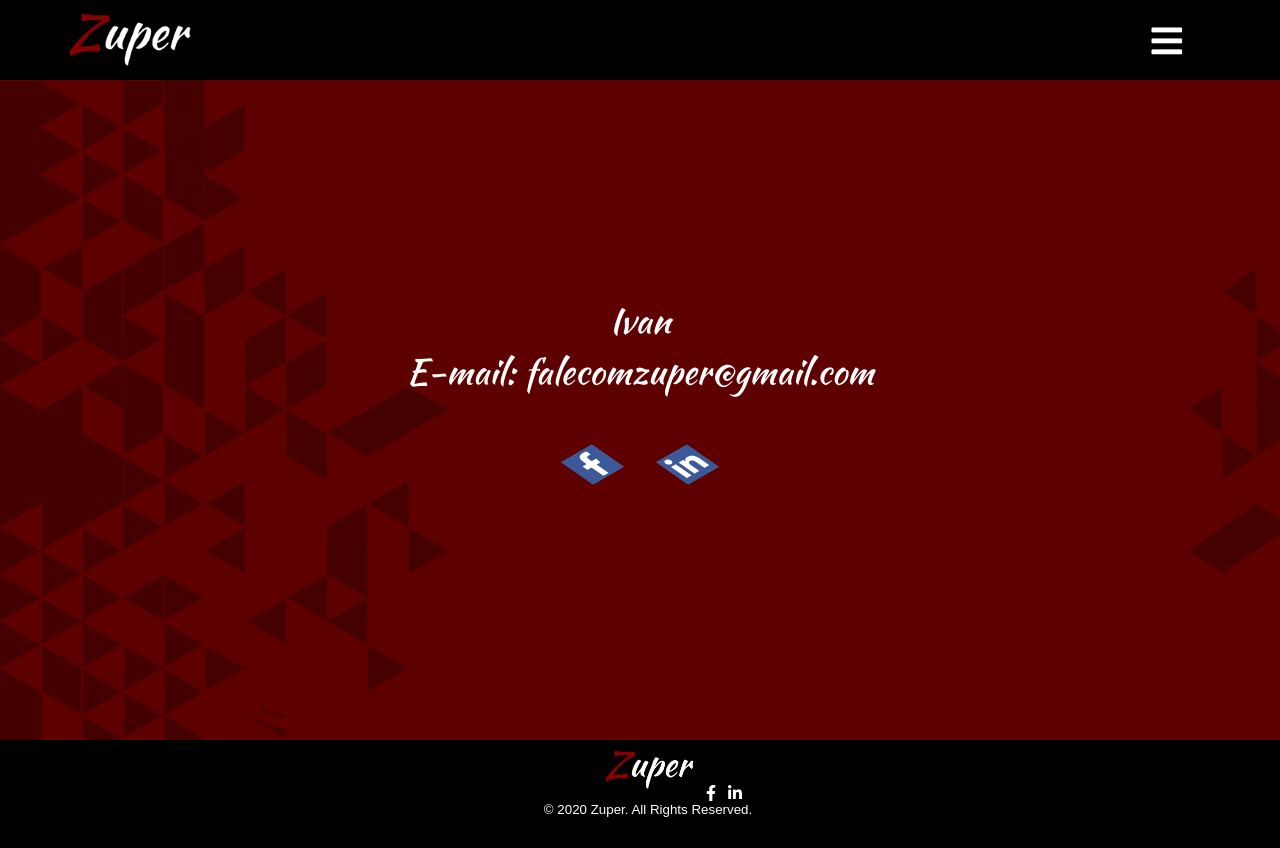
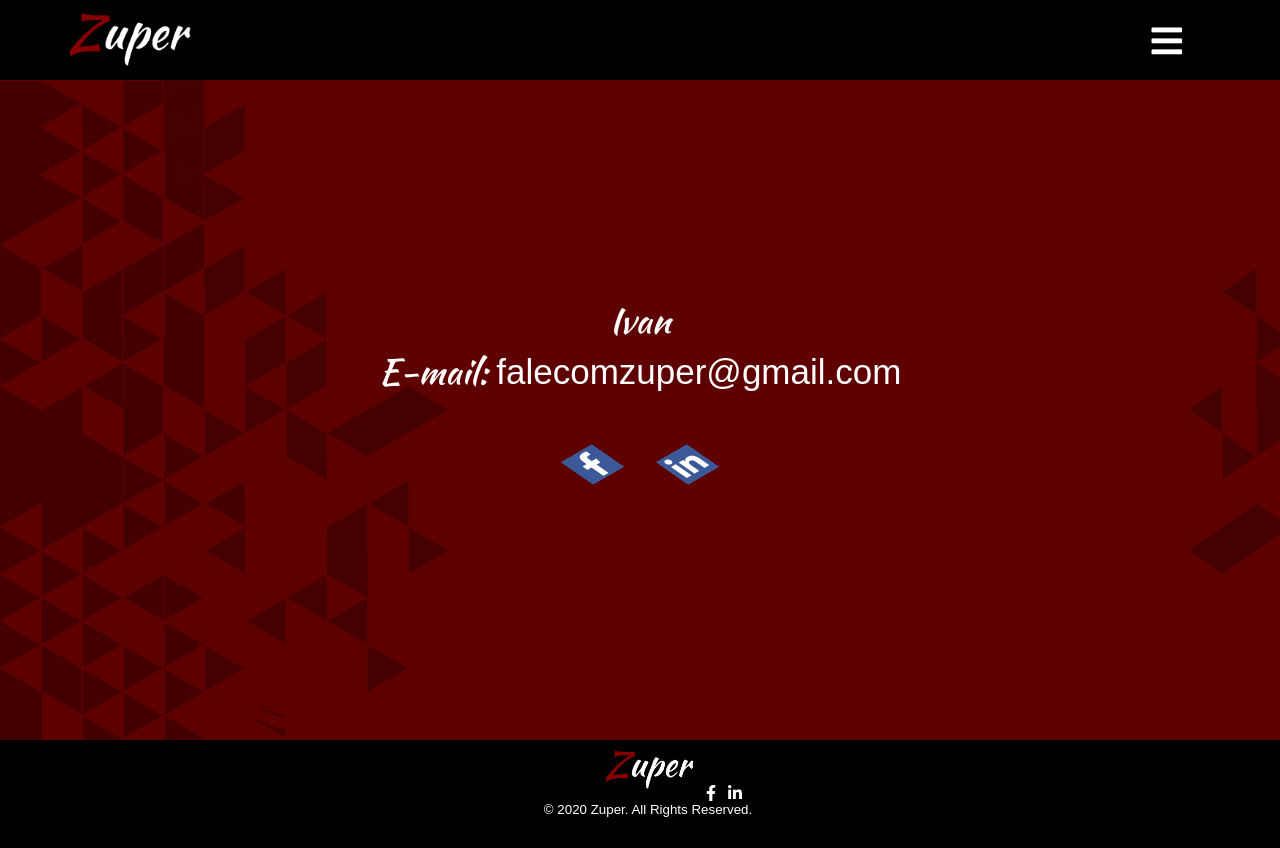
Before and after one commit to IvanLopesGit/Zuper, a React (Create React App) app in the folder zuper/: page /Contato in a window 1280 px wide. Built offline with nearby package versions, Linux system fonts and the light colour scheme.

Commit message:
ajuste email

```diff
--- a/zuper/src/Components/Pages/Contact.css
+++ b/zuper/src/Components/Pages/Contact.css
@@ -28,6 +28,11 @@
   font-size: 35px;
   color: white;
   font-family: "Kaushan";
+}
+
+.contact-mail a {
+  text-decoration: none;
+  color: white;
 }
 
 .redesocial {
--- a/zuper/src/Components/Pages/Contact.js
+++ b/zuper/src/Components/Pages/Contact.js
@@ -9,7 +9,10 @@ export default function Contact() {
       <div className="contact">
         <div className="contact-text">
           <div className="contact-name">Ivan</div>
-          <div className="contact-mail">E-mail: falecomzuper@gmail.com</div>
+          <div className="contact-mail">
+            E-mail:{" "}
+            <a href="mailto:falecomzuper@gmail.com">falecomzuper@gmail.com</a>{" "}
+          </div>
 
           <div className="media">
             <div className="redesocial">
```
